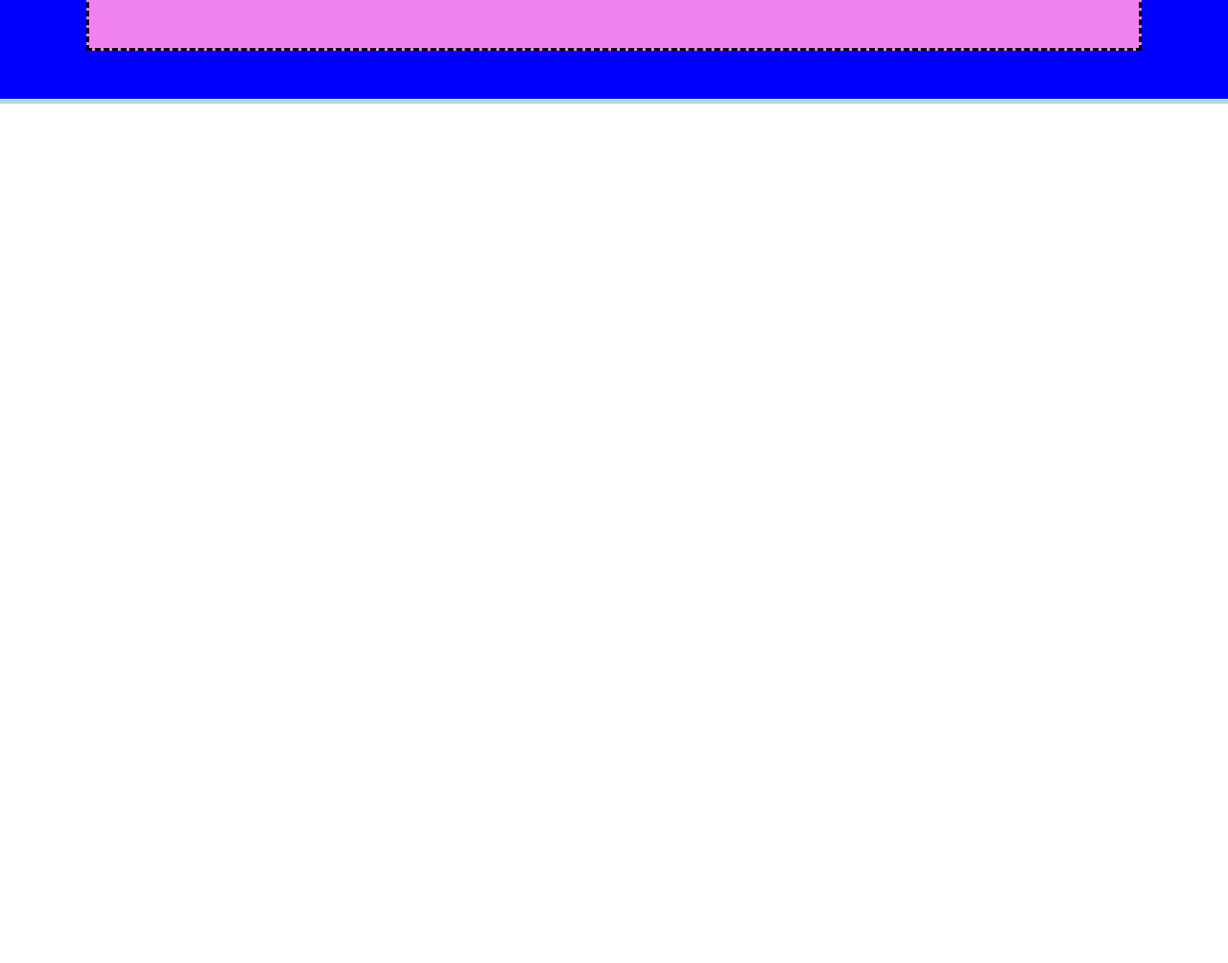
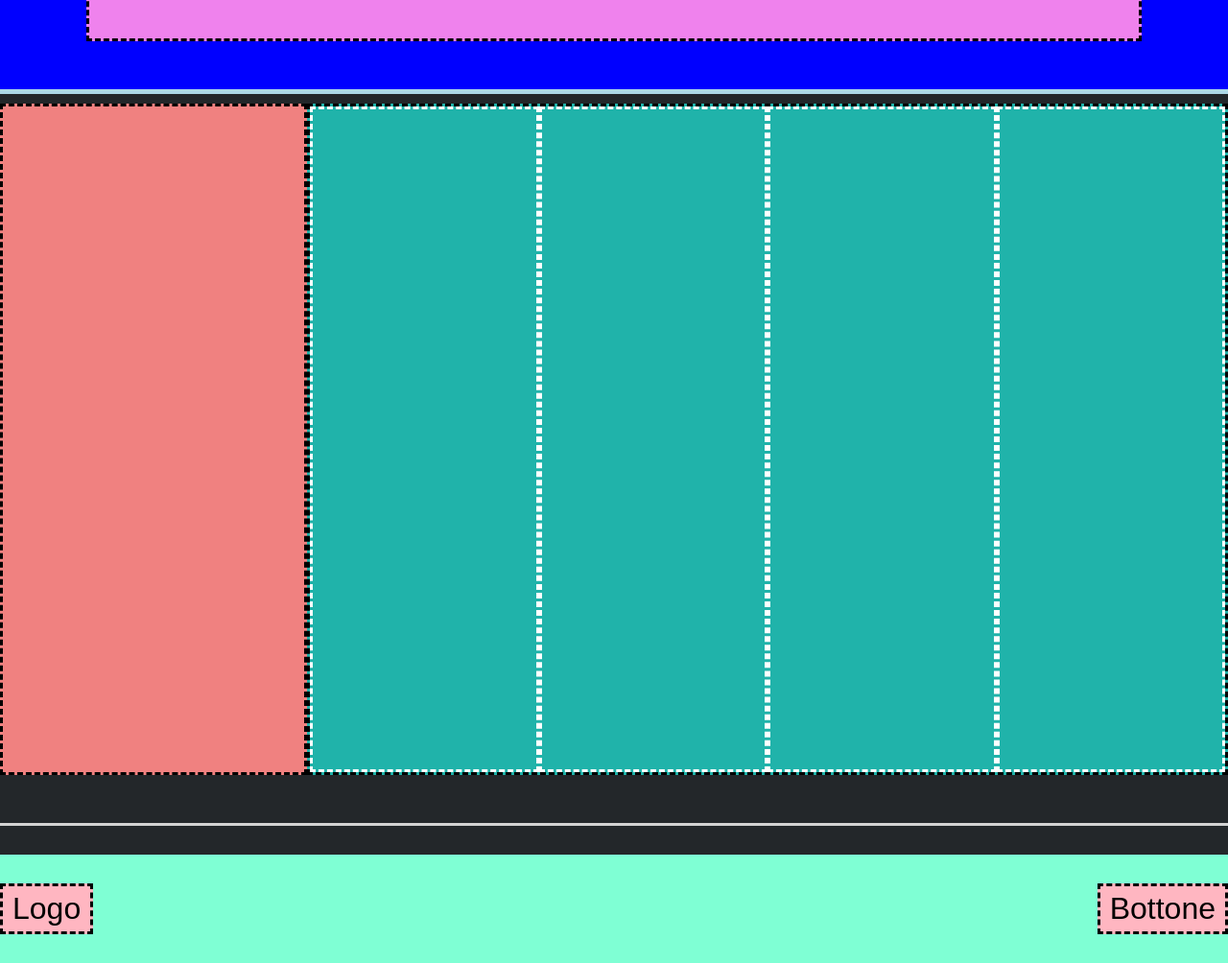
Before and after one commit to oninotna/htmlcss-struttura-discord, a plain HTML site: page index.html in a window 1280 px wide. Shown: the part 500-1504 px from the top of the page at 96% size. Before the commit the page ends 800 px from the top, so only its background shows below. Drawn offline with Linux system fonts and the light colour scheme.

Commit message:
add footer structure with footer css style

```diff
--- a/css/style.css
+++ b/css/style.css
@@ -58,9 +58,9 @@ ul {
     display: flex;
     justify-content: center;
     font-size: 32px;
-    padding: 10px;
     margin-top: 20px;
     margin-bottom: 20px;
+    padding: 5px 10px 5px 10px;
     background-color: #daa51e;
 }
 
@@ -94,3 +94,52 @@ ul {
     width: 1100px;
     height: 400px;
 }
+/* FINE HEADER */
+
+/* INIZIO FOOTER */
+.main-footer {
+    background-color: #23272a;
+}
+
+.footer-info {
+    display: flex;
+    padding: 0;
+    padding-top: 10px;
+    padding-bottom: 50px;
+    border-bottom: 3px solid #d3d3d3;
+}
+
+.main-footer-info {
+    background-color: #f08180;
+    height: 700px;
+    flex: 0 0 25%;
+}
+
+.other-footer-info {
+    background-color: #20b3aa;
+    height: 700px;
+    flex: 0 0 75%;
+    display: flex;
+}
+
+.other-footer-info > div {
+    border-color: white;
+    width: 25%;
+}
+
+.end-section {
+    background-color: aquamarine;
+    display: flex;
+    justify-content: space-between;
+    padding: 0;
+    margin-top: 30px;
+}
+
+.end-section > * {
+    font-size: 32px;
+    background-color: lightpink;
+    margin-top: 30px;
+    margin-bottom: 30px;
+    padding: 5px 10px 5px 10px;
+}
+/* FINE FOOTER */
--- a/index.html
+++ b/index.html
@@ -12,6 +12,7 @@
 </head>
 
 <body>
+    <!-- INIZIO HEADER -->
     <header>
         <div class="header-section">
             <div class="header-menu">
@@ -26,9 +27,27 @@
             </div>
         </div>
     </header>
-
+    <!-- FINE HEADER -->
     <main></main>
 
-    <footer></footer>
+    <!-- INIZIO FOOTER -->
+    <footer>
+        <div class="main-footer">
+            <div class="container footer-info">
+                <div class="main-footer-info dashed"></div>
+                <div class="other-footer-info dashed">
+                    <div class="dashed"></div>
+                    <div class="dashed"></div>
+                    <div class="dashed"></div>
+                    <div class="dashed"></div>
+                </div>
+            </div>
+            <div class="container end-section">
+                <div class="footer-logo dashed">Logo</div>
+                <div class="footer-button dashed">Bottone</div>
+            </div>
+        </div>
+    </footer>
+    <!-- FINE FOOTER -->
 </body>
 </html>
```
